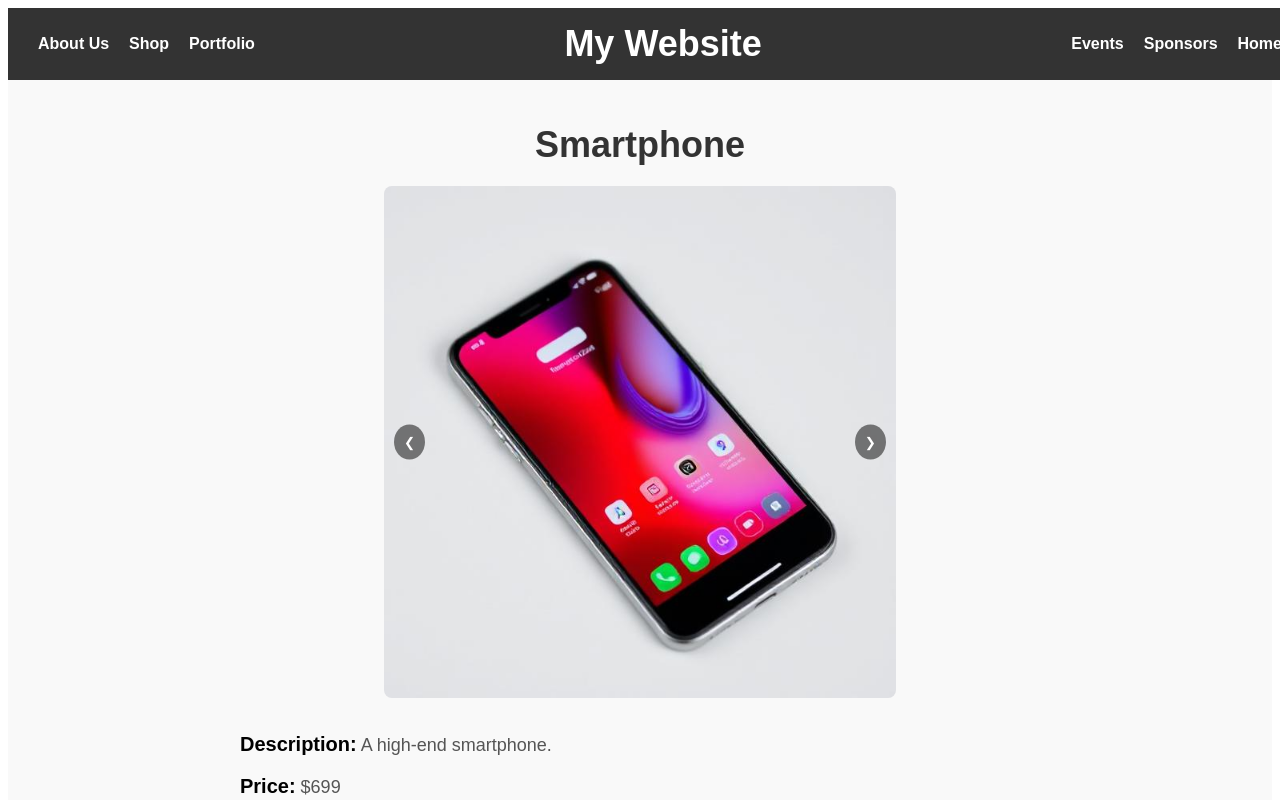
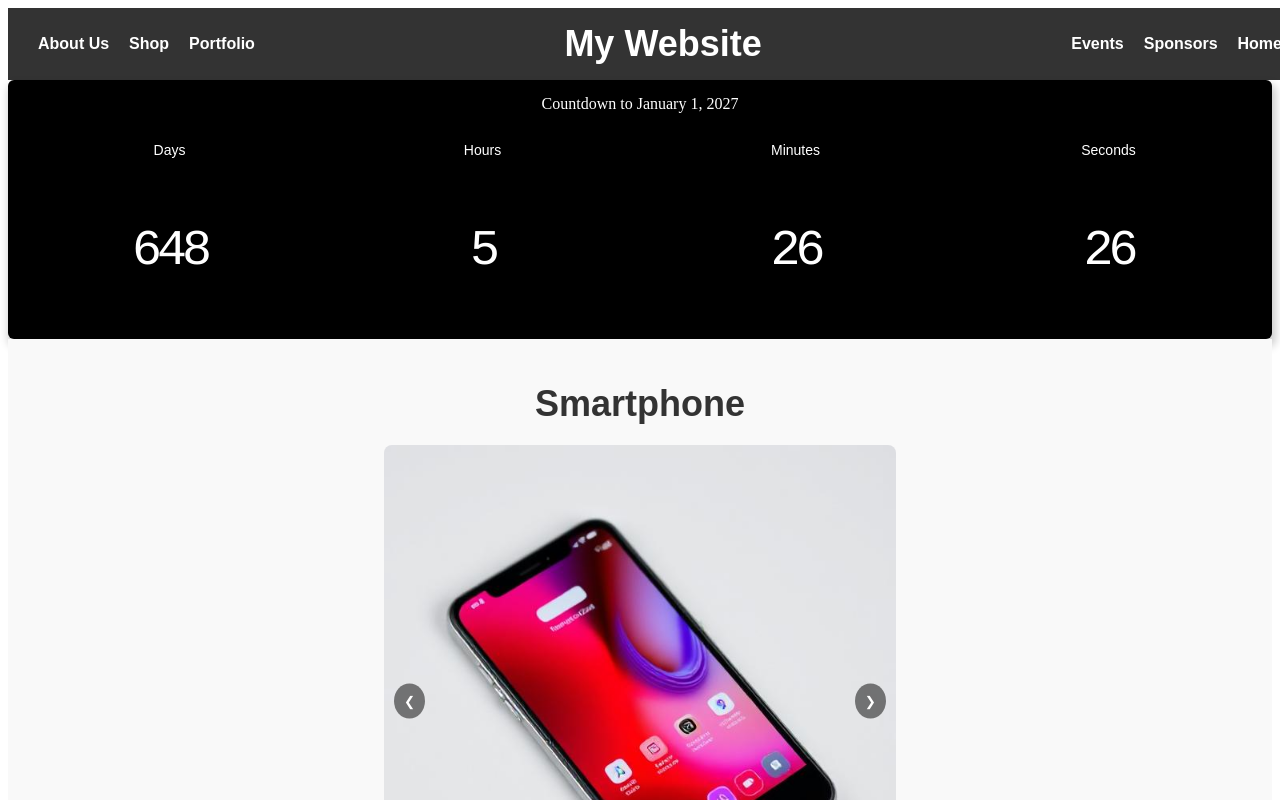
Before and after one commit to Eplass/IB-Project, an Angular app in the folder ib-app/: page /item/1 in a window 1280 px wide. Shown: the top 800 px of the page. Built offline with nearby package versions, Linux system fonts and the light colour scheme.

Commit message:
Fixed countdown component

```diff
--- a/ib-app/src/app/app.component.html
+++ b/ib-app/src/app/app.component.html
@@ -1,5 +1,6 @@
 <main>
   <app-header ngSkipHydration></app-header>
+  <app-countdown ngSkipHydration></app-countdown>
 <router-outlet />
 <app-footer></app-footer>
 </main>
```
Also changed, not shown: 1 other file (tests, documents, lock files or other folders).
